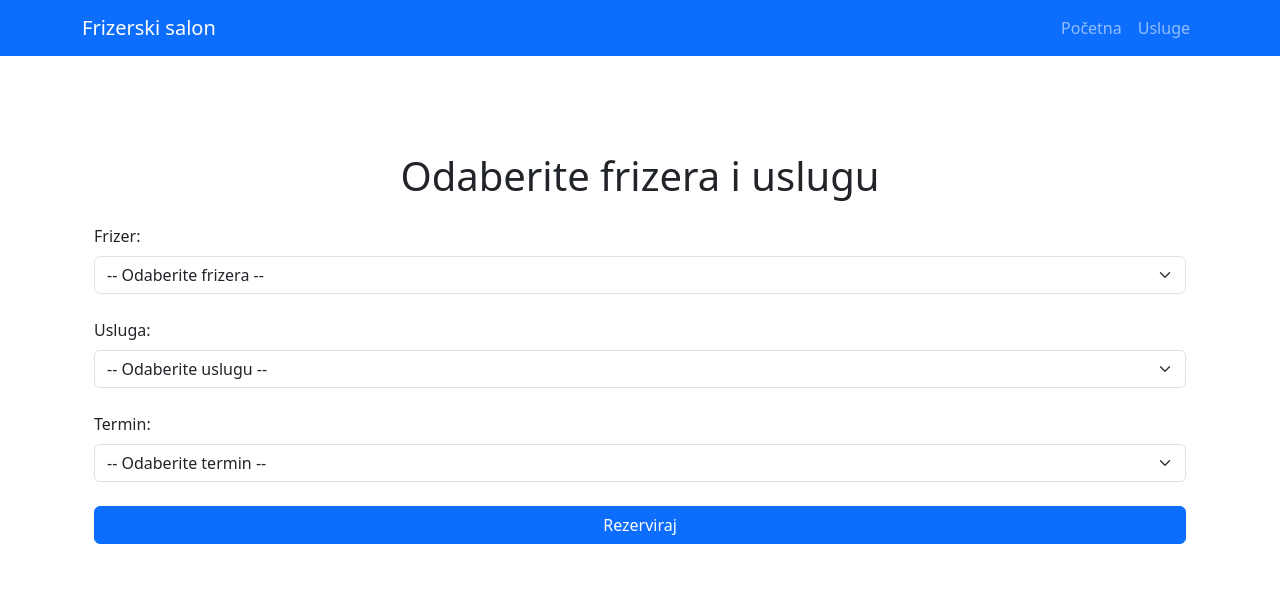
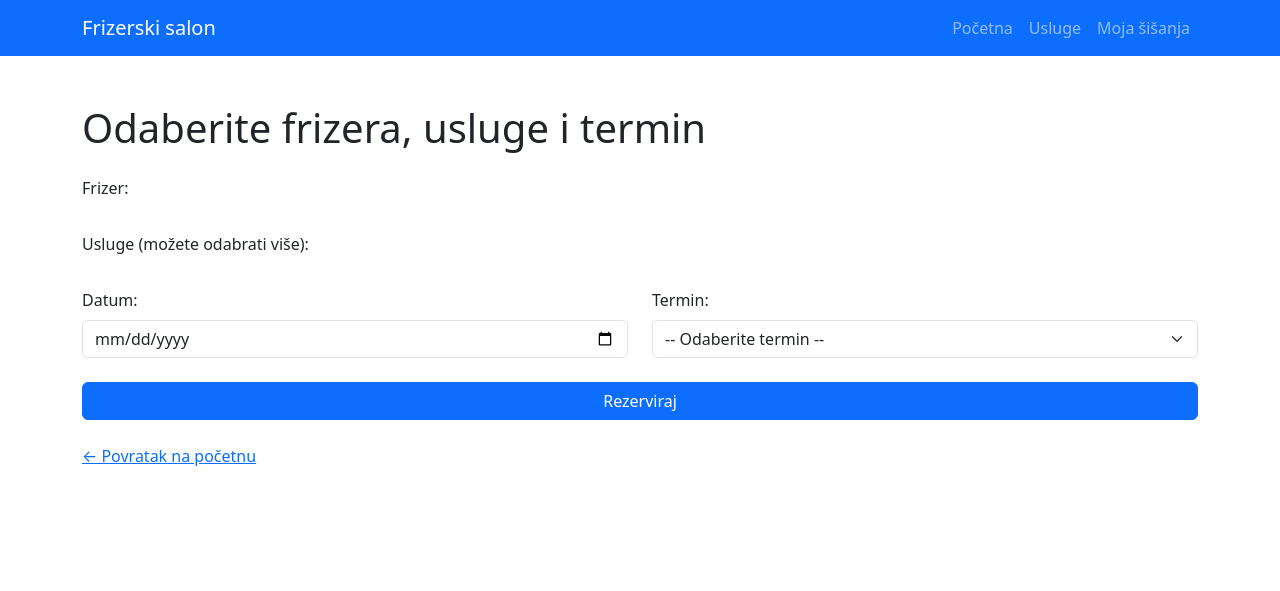
Before and after one commit to LovreD/Projektni-zadatak, a Flask app: page /usluge in a window 1280 px wide. Shown: the top 591 px of the page. Run offline with Flask 3, Linux system fonts and the light colour scheme; some libraries are stand-ins or nearby versions.

Commit message:
Dodana moja šišanja

```diff
--- a/Salon/__init__.py
+++ b/Salon/__init__.py
@@ -1,5 +1,6 @@
 from flask import Flask
 from flask_bootstrap import Bootstrap5
+from pymongo import MongoClient
 
 def create_app():
     app = Flask(__name__, template_folder="templates")
@@ -7,6 +8,11 @@
 
     Bootstrap5(app)
 
+    client = MongoClient("mongodb://localhost:27017/")
+    db = client["frizerski_salon"]
+    app.config["DB"] = db
+    app.config["RESERVATIONS"] = db["reservations"]
+
     from .main import bp as main_bp
     app.register_blueprint(main_bp)
 
--- /dev/null
+++ b/Salon/main/forms.py
@@ -0,0 +1,30 @@
+from flask_wtf import FlaskForm
+from wtforms import RadioField , SelectMultipleField , SelectField , DateField , SubmitField
+from wtforms.validators import DataRequired
+from datetime import date
+
+
+BARBERS = [("Marija","Marija"), ("Lovre","Lovre"), ("Gabrijel","Gabrijel"), ("Ivan","Ivan")]
+
+
+SERVICES = [
+    ("classic", "Klasično šišanje (20 min, 12 €)"),
+    ("fade", "Fade šišanje (20 min, 15 €)"),
+    ("buzz", "Buzz cut (15 min, 10 €)"),
+    ("wash", "Pranje kose (+2 €)"),
+    ("long", "Šišanje duge kose (30 min, 20 €)")
+]
+
+def half_hour_slots(start=9, end=17):
+    opts = []
+    for h in range(start, end):
+        opts.append((f"{h:02d}:00", f"{h:02d}:00"))
+        opts.append((f"{h:02d}:30", f"{h:02d}:30"))
+    return opts
+
+class ReservationForm(FlaskForm):
+    barber = RadioField("Frizer", choices=BARBERS, validators=[DataRequired()])
+    services = SelectMultipleField("Usluge", choices=SERVICES, validators=[DataRequired()])
+    day = DateField("Datum", default=date.today, validators=[DataRequired()])
+    time = SelectField("Termin", choices=half_hour_slots(), validators=[DataRequired()])
+    submit = SubmitField("Rezerviraj")
--- a/Salon/main/routes.py
+++ b/Salon/main/routes.py
@@ -1,10 +1,47 @@
 from flask import render_template
 from . import bp
+from flask import render_template, request, redirect, url_for, flash, current_app
+from datetime import datetime
+from .forms import ReservationForm
+
 
 @bp.route("/")
 def index():
     return render_template("index.html")
 
-@bp.route("/usluge")
+@bp.route("/usluge", methods=["GET", "POST"])
 def usluge():
-    return render_template("usluge.html")
+    form = ReservationForm()
+
+    if form.validate_on_submit():
+        price_map = {"classic":12, "fade":15, "buzz":10, "wash":2, "long":20}
+        duration_map = {"classic":20, "fade":20, "buzz":15, "wash":0, "long":30}
+
+        total_price = sum(price_map[s] for s in form.services.data)
+        total_minutes = sum(duration_map[s] for s in form.services.data)
+
+        doc = {
+            "barber": form.barber.data,
+            "services": form.services.data,
+            "date": form.day.data.strftime("%Y-%m-%d"),
+            "time": form.time.data,
+            "total_price": total_price,
+            "total_minutes": total_minutes,
+            "created_at": datetime.now()
+        }
+        current_app.config["RESERVATIONS"].insert_one(doc)
+        flash("Rezervacija spremljena!", "success")
+        return redirect(url_for("main.moja_sisanja"))
+
+    return render_template("usluge.html", form=form)
+
+@bp.route("/moja_sisanja")
+def moja_sisanja():
+    reservations = current_app.config.get("RESERVATIONS")
+    if reservations is None:
+        flash("Baza nije inicijalizirana (RESERVATIONS). Provjeri create_app().", "warning")
+        items = []
+    else:
+        items = list(reservations.find().sort("created_at", -1))
+
+    return render_template("moja_sisanja.html", items=items)
--- a/Salon/templates/base.html
+++ b/Salon/templates/base.html
@@ -13,6 +13,7 @@
     <div class="navbar-nav">
       <a class="nav-link" href="{{ url_for('main.index') }}">Početna</a>
       <a class="nav-link" href="{{ url_for('main.usluge') }}">Usluge</a>
+      <a class="nav-link" href="{{ url_for('main.moja_sisanja') }}">Moja šišanja</a>
     </div>
   </div>
 </nav>
--- a/Salon/templates/usluge.html
+++ b/Salon/templates/usluge.html
@@ -1,50 +1,90 @@
 {% extends "base.html" %}
-
 {% block title %}Usluge - Frizerski salon{% endblock %}
 
 {% block content %}
-<div class="container py-5">
-  <h1 class="mb-4 text-center">Odaberite frizera i uslugu</h1>
+<h1 class="mb-4">Odaberite frizera, usluge i termin</h1>
 
-  <form>
-    <!-- Odabir frizera -->
-    <div class="mb-4">
-      <label for="frizer" class="form-label">Frizer:</label>
-      <select id="frizer" name="frizer" class="form-select" required>
-        <option value="">-- Odaberite frizera --</option>
-        <option value="Marija">Marija</option>
-        <option value="Lovre">Lovre</option>
-        <option value="Gabrijel">Gabrijel</option>
-        <option value="Ivan">Ivan</option>
-      </select>
+{# --- SIGURNI DEFAULTI: ako "form" ne postoji ili su polja None --- #}
+{% set selected_barber   = (form.frizer.data if form is defined and form and form.frizer is defined and form.frizer and form.frizer.data) or '' %}
+{% set selected_services = (form.services.data if form is defined and form and form.services is defined and form.services and form.services.data) or [] %}
+{% set selected_date     = (form.datum.data|string if form is defined and form and form.datum is defined and form.datum and form.datum.data) or today %}
+{% set selected_time     = (form.termin.data if form is defined and form and form.termin is defined and form.termin and form.termin.data) or '' %}
+
+<form method="POST" class="row g-4">
+
+  <!-- Frizer (radio) -->
+  <div class="col-12">
+    <label class="form-label">Frizer:</label>
+    <div class="d-flex flex-wrap gap-3">
+      {% for f in frizeri %}
+      <div class="form-check">
+        <input
+          class="form-check-input"
+          type="radio"
+          name="frizer"
+          id="f_{{ loop.index }}"
+          value="{{ f }}"
+          {% if selected_barber == f %}checked{% endif %}
+          required
+        >
+        <label class="form-check-label" for="f_{{ loop.index }}">{{ f }}</label>
+      </div>
+      {% endfor %}
+    </div>
   </div>
 
-    <!-- Odabir usluge -->
-    <div class="mb-4">
-      <label for="usluga" class="form-label">Usluga:</label>
-      <select id="usluga" name="usluga" class="form-select" required>
-        <option value="">-- Odaberite uslugu --</option>
-        <option value="Klasično šišanje">Klasično šišanje (20 min - 12 €)</option>
-        <option value="Fade šišanje">Fade šišanje (20 min - 15 €)</option>
-        <option value="Buzz cut">Buzz cut (15 min - 10 €)</option>
-        <option value="Pranje kose">Pranje kose (dodatno +2 €)</option>
-        <option value="Šišanje duge kose">Šišanje duge kose (30 min - 20 €)</option>
-      </select>
+  <!-- Usluge (checkbox – moguće više) -->
+  <div class="col-12">
+    <label class="form-label">Usluge (možete odabrati više):</label>
+    <div class="row">
+      {% for naziv, trajanje, cijena in usluge %}
+      <div class="col-md-6">
+        <div class="form-check">
+          <input
+            class="form-check-input"
+            type="checkbox"
+            name="usluge"
+            id="u_{{ loop.index }}"
+            value="{{ naziv }}"
+            {% if naziv in selected_services %}checked{% endif %}
+          >
+          <label class="form-check-label" for="u_{{ loop.index }}">
+            {{ naziv }} — {% if trajanje %}{{ trajanje }} min — {% endif %}{{ cijena }} €
+          </label>
+        </div>
+      </div>
+      {% endfor %}
+    </div>
   </div>
 
-    <!-- Odabir termina -->
-    <div class="mb-4">
-      <label for="termin" class="form-label">Termin:</label>
+  <!-- Datum -->
+  <div class="col-md-6">
+    <label class="form-label" for="datum">Datum:</label>
+    <input
+      type="date"
+      id="datum"
+      name="datum"
+      class="form-control"
+      value="{{ selected_date }}"
+      required
+    >
+  </div>
+
+  <!-- Termin -->
+  <div class="col-md-6">
+    <label class="form-label" for="termin">Termin:</label>
     <select id="termin" name="termin" class="form-select" required>
       <option value="">-- Odaberite termin --</option>
-        {% for sat in range(9, 17) %}
-        <option value="{{ sat }}:00">{{ sat }}:00</option>
-        <option value="{{ sat }}:30">{{ sat }}:30</option>
+      {% for t in timeslots %}
+        <option value="{{ t }}" {% if selected_time == t %}selected{% endif %}>{{ t }}</option>
       {% endfor %}
     </select>
   </div>
 
+  <div class="col-12">
     <button type="submit" class="btn btn-primary w-100">Rezerviraj</button>
+  </div>
 </form>
-</div>
+
+<p class="mt-4"><a href="{{ url_for('main.index') }}">← Povratak na početnu</a></p>
 {% endblock %}
```
Also changed, not shown: Salon/templates/moja_sisanja.html (added, +34 -0 lines). Lines whose indentation alone changed are shown as unchanged.
